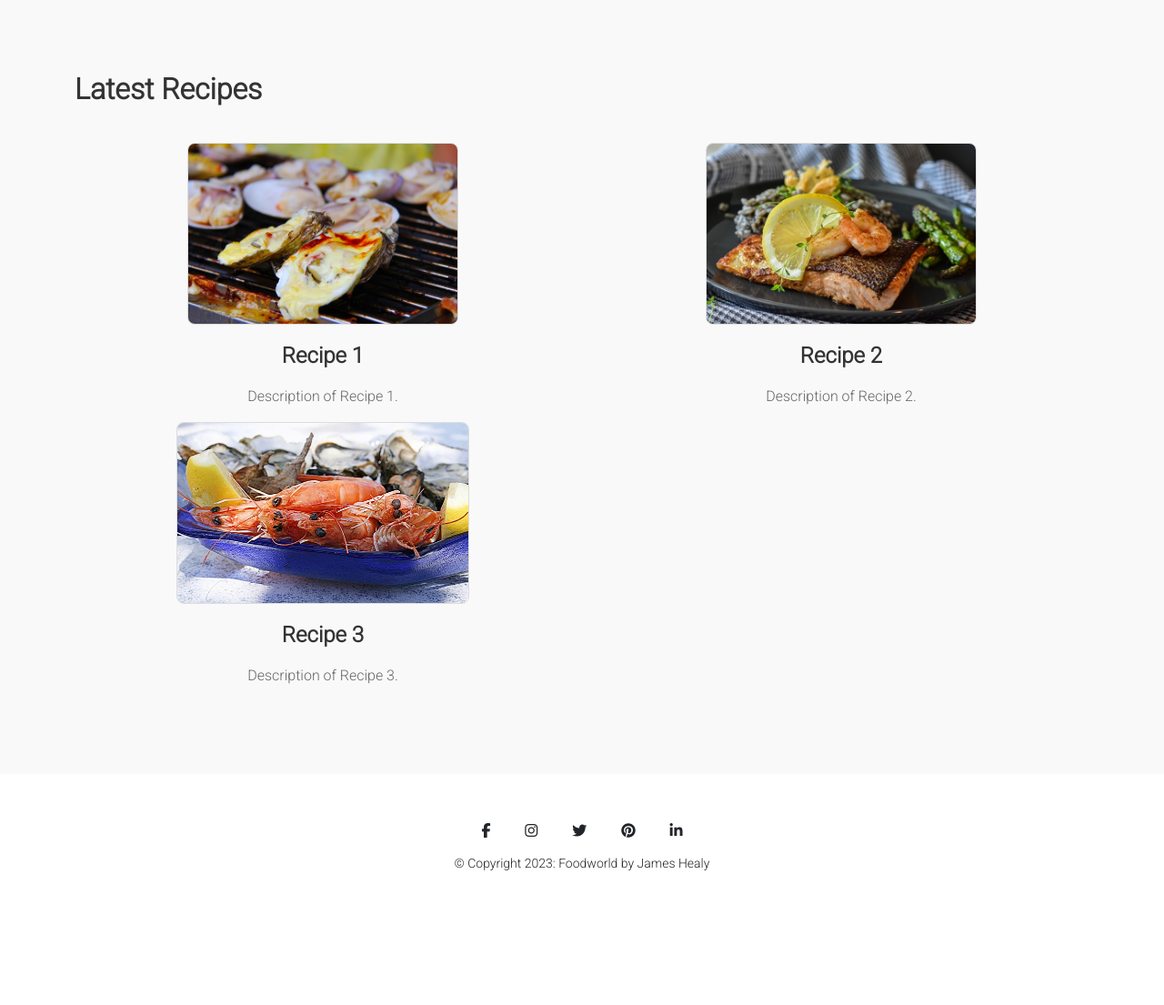
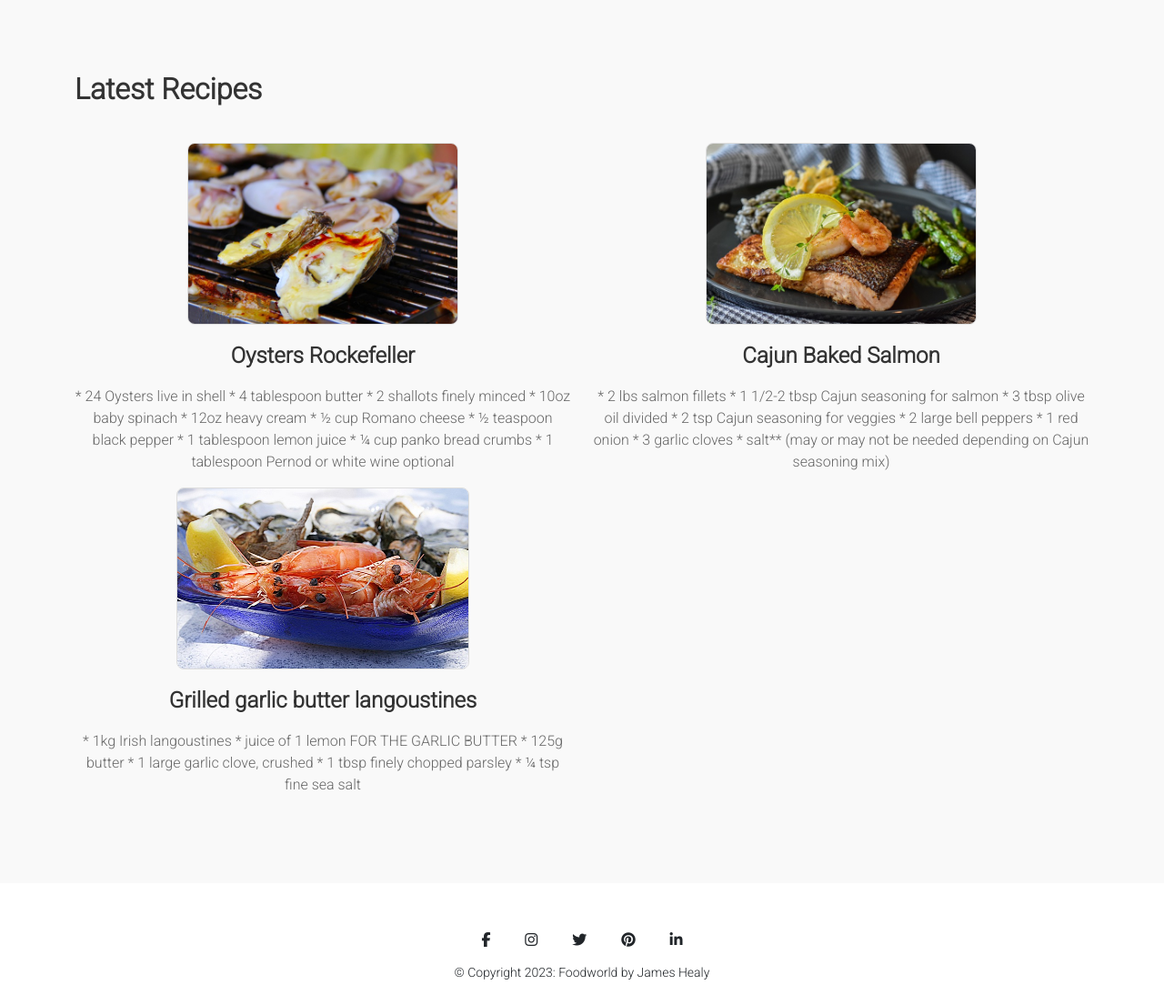
Before and after one commit to dutchmims/Food-World, a Django app: page / in a window 1280 px wide. Shown: the part 435-1540 px from the top of the page at 91% size. Before the commit the page ends 1392 px from the top, so only its background shows below. Run offline with Django 3.2, Linux system fonts and the light colour scheme; data that the repository does not hold is empty; some libraries are stand-ins or nearby versions.

Commit message:
Add recipie details

```diff
--- a/foodworld/settings.py
+++ b/foodworld/settings.py
@@ -30,7 +30,7 @@ TEMPLATES_DIR = os.path.join(BASE_DIR, 'templates')
 SECRET_KEY = os.environ.get('SECRET_KEY')
 
 # SECURITY WARNING: don't run with debug turned on in production!
-DEBUG = False
+DEBUG = True
 
 ALLOWED_HOSTS = [
     '8000-dutchmims-foodworld-rd5s96yfzw8.ws-eu105.gitpod.io',
--- a/templates/index.html
+++ b/templates/index.html
@@ -147,8 +147,19 @@
                     <div class="recipe-image recipe-image-container">
                         <img src="static/images/oyster-250876_640.jpg" alt="Recipe 1">
                     </div>
-                    <h3 class="recipe-title">Recipe 1</h3>
-                    <p class="recipe-description">Description of Recipe 1.</p>
+                    <h3 class="recipe-title">Oysters Rockefeller</h3>
+                    <p class="recipe-description">
+                        * 24 Oysters live in shell
+                        * 4 tablespoon butter
+                        * 2 shallots finely minced
+                        * 10oz baby spinach
+                        * 12oz heavy cream
+                        * ½ cup Romano cheese
+                        * ½ teaspoon black pepper
+                        * 1 tablespoon lemon juice
+                        * ¼ cup panko bread crumbs
+                        * 1 tablespoon Pernod or white wine optional
+                    </p>
                 </div>
             </div>
             <div class="col-md-6">
@@ -156,8 +167,17 @@
                     <div class="recipe-image recipe-image-container">
                         <img src="static/images/salmon-6353898_640.jpg" alt="Recipe 1">
                     </div>
-                    <h3 class="recipe-title">Recipe 2</h3>
-                    <p class="recipe-description">Description of Recipe 2.</p>
+                    <h3 class="recipe-title">Cajun Baked Salmon</h3>
+                    <p class="recipe-description">
+                        * 2 lbs salmon fillets
+                        * 1 1/2-2 tbsp Cajun seasoning for salmon
+                        * 3 tbsp olive oil divided
+                        * 2 tsp Cajun seasoning for veggies
+                        * 2 large bell peppers
+                        * 1 red onion
+                        * 3 garlic cloves
+                        * salt** (may or may not be needed depending on Cajun seasoning mix)
+                    </p>
                 </div>
             </div>
         </div>
@@ -167,8 +187,17 @@
                     <div class="recipe-image recipe-image-container">
                         <img src="static/images/shrimp-1502724_640.jpg" alt="Recipe 1">
                     </div>
-                    <h3 class="recipe-title">Recipe 3</h3>
-                    <p class="recipe-description">Description of Recipe 3.</p>
+                    <h3 class="recipe-title">Grilled garlic butter langoustines</h3>
+                    <p class="recipe-description">
+                        * 1kg Irish langoustines
+                        * juice of 1 lemon
+
+                        FOR THE GARLIC BUTTER
+                        * 125g butter
+                        * 1 large garlic clove, crushed
+                        * 1 tbsp finely chopped parsley
+                        * ¼ tsp fine sea salt
+                    </p>
                 </div>
             </div>
             <!-- Add more recipe cards here if needed -->
```
